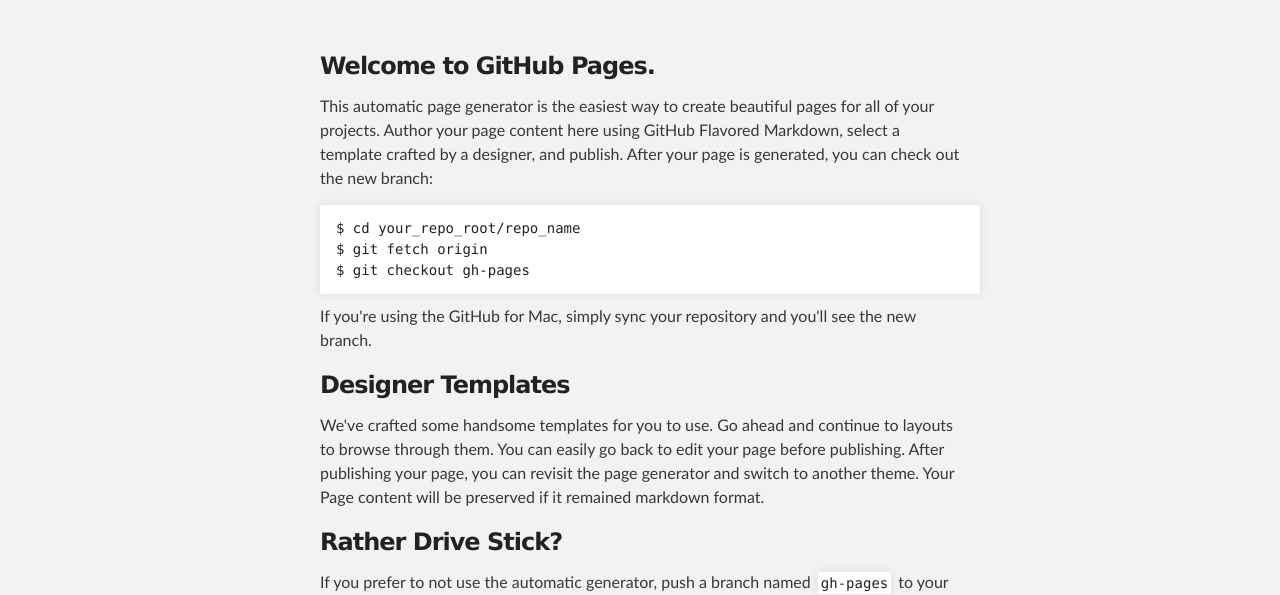
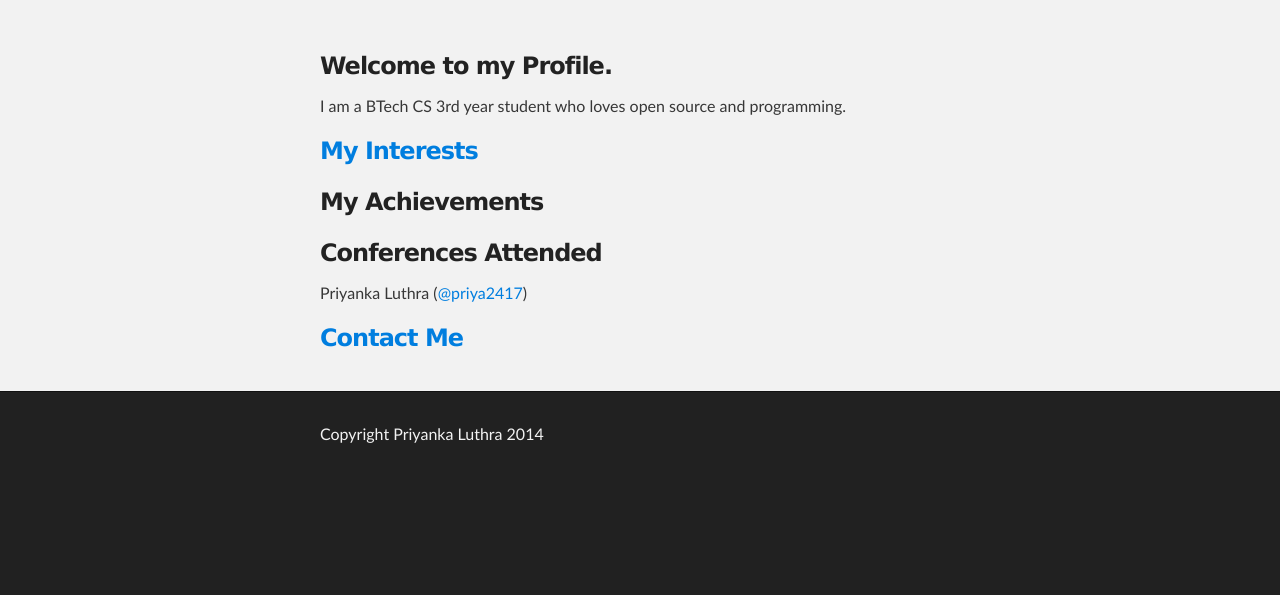
Before and after one commit to priya2417/priya2417.github.io, a plain HTML site: page index.html in a window 1280 px wide. Shown: the part 212-807 px from the top of the page. Drawn offline with Linux system fonts and the light colour scheme.

Commit message:
layout basic

```diff
--- a/index.html
+++ b/index.html
@@ -28,43 +28,36 @@
     <div id="main_content_wrap" class="outer">
       <section id="main_content" class="inner">
         <h3>
-<a name="welcome-to-github-pages" class="anchor" href="#welcome-to-github-pages"><span class="octicon octicon-link"></span></a>Welcome to GitHub Pages.</h3>
+<a name="welcome-to-github-pages" class="anchor" href="#welcome-to-github-pages"><span class="octicon octicon-link"></span></a>Welcome to my Profile.</h3>
 
-<p>This automatic page generator is the easiest way to create beautiful pages for all of your projects. Author your page content here using GitHub Flavored Markdown, select a template crafted by a designer, and publish. After your page is generated, you can check out the new branch:</p>
-
-<pre><code>$ cd your_repo_root/repo_name
-$ git fetch origin
-$ git checkout gh-pages
-</code></pre>
-
-<p>If you're using the GitHub for Mac, simply sync your repository and you'll see the new branch.</p>
+<p>I am a BTech CS 3rd year student who loves open source and programming.</p>
 
 <h3>
-<a name="designer-templates" class="anchor" href="#designer-templates"><span class="octicon octicon-link"></span></a>Designer Templates</h3>
+<a name="designer-templates" class="anchor" href="#designer-templates"><span class="octicon octicon-link">My Interests</span></a></h3>
 
-<p>We've crafted some handsome templates for you to use. Go ahead and continue to layouts to browse through them. You can easily go back to edit your page before publishing. After publishing your page, you can revisit the page generator and switch to another theme. Your Page content will be preserved if it remained markdown format.</p>
+<p></p>
 
 <h3>
-<a name="rather-drive-stick" class="anchor" href="#rather-drive-stick"><span class="octicon octicon-link"></span></a>Rather Drive Stick?</h3>
+<a name="rather-drive-stick" class="anchor" href="#rather-drive-stick"><span class="octicon octicon-link"></span></a>My Achievements</h3>
 
-<p>If you prefer to not use the automatic generator, push a branch named <code>gh-pages</code> to your repository to create a page manually. In addition to supporting regular HTML content, GitHub Pages support Jekyll, a simple, blog aware static site generator written by our own Tom Preston-Werner. Jekyll makes it easy to create site-wide headers and footers without having to copy them across every page. It also offers intelligent blog support and other advanced templating features.</p>
+<p></p>
 
 <h3>
-<a name="authors-and-contributors" class="anchor" href="#authors-and-contributors"><span class="octicon octicon-link"></span></a>Authors and Contributors</h3>
+<a name="authors-and-contributors" class="anchor" href="#authors-and-contributors"><span class="octicon octicon-link"></span></a>Conferences Attended</h3>
 
-<p>You can <a href="https://github.com/blog/821" class="user-mention">@mention</a> a GitHub username to generate a link to their profile. The resulting <code>&lt;a&gt;</code> element will link to the contributor's GitHub Profile. For example: In 2007, Chris Wanstrath (<a href="https://github.com/defunkt" class="user-mention">@defunkt</a>), PJ Hyett (<a href="https://github.com/pjhyett" class="user-mention">@pjhyett</a>), and Tom Preston-Werner (<a href="https://github.com/mojombo" class="user-mention">@mojombo</a>) founded GitHub.</p>
+<p>Priyanka Luthra (<a href="https://github.com/priya2417" class="user-mention">@priya2417</a>)</p>
 
 <h3>
-<a name="support-or-contact" class="anchor" href="#support-or-contact"><span class="octicon octicon-link"></span></a>Support or Contact</h3>
+<a name="support-or-contact" class="anchor" href="#support-or-contact"><span class="octicon octicon-link">Contact Me</span></a></h3>
 
-<p>Having trouble with Pages? Check out the documentation at <a href="http://help.github.com/pages">http://help.github.com/pages</a> or contact <a href="mailto:support@github.com">support@github.com</a> and we’ll help you sort it out.</p>
+<p></p>
       </section>
     </div>
 
     <!-- FOOTER  -->
     <div id="footer_wrap" class="outer">
       <footer class="inner">
-        <p>Published with <a href="http://pages.github.com">GitHub Pages</a></p>
+        <p>Copyright Priyanka Luthra 2014</a></p>
       </footer>
     </div>
 
```
